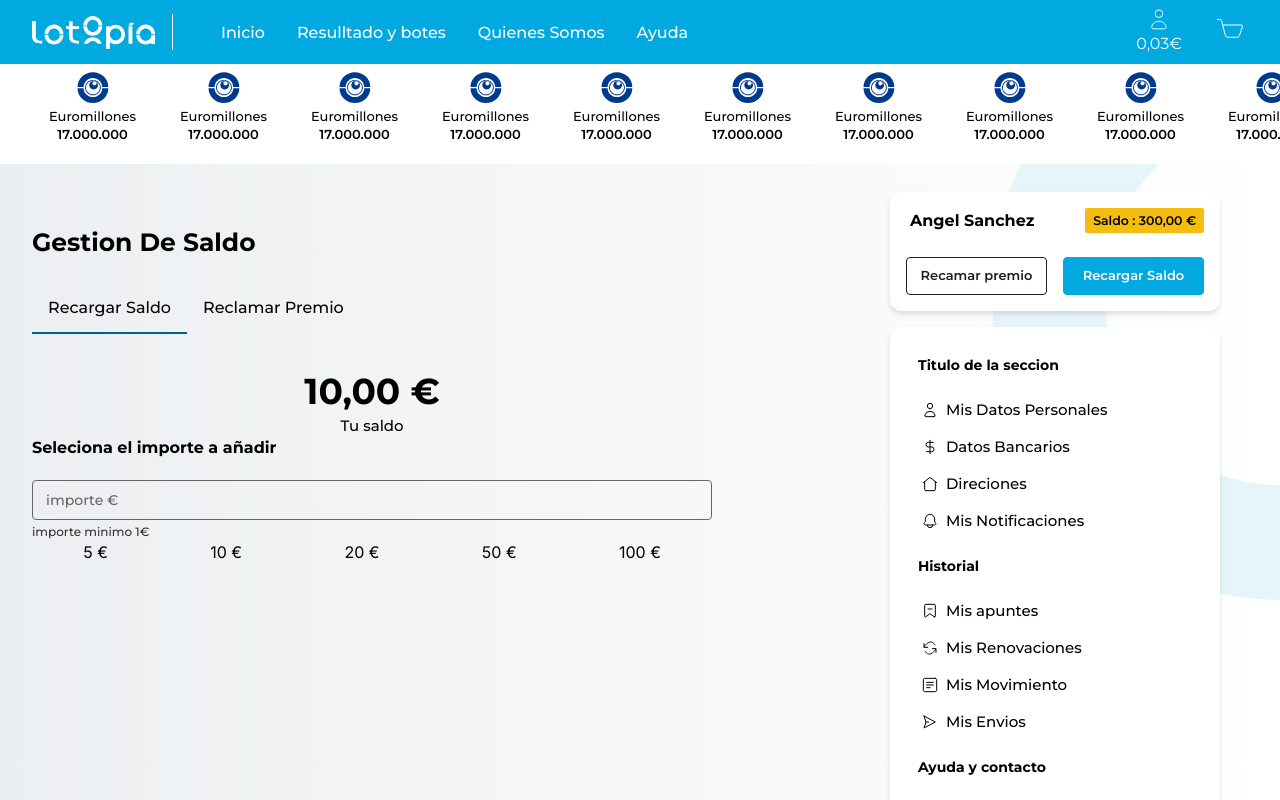
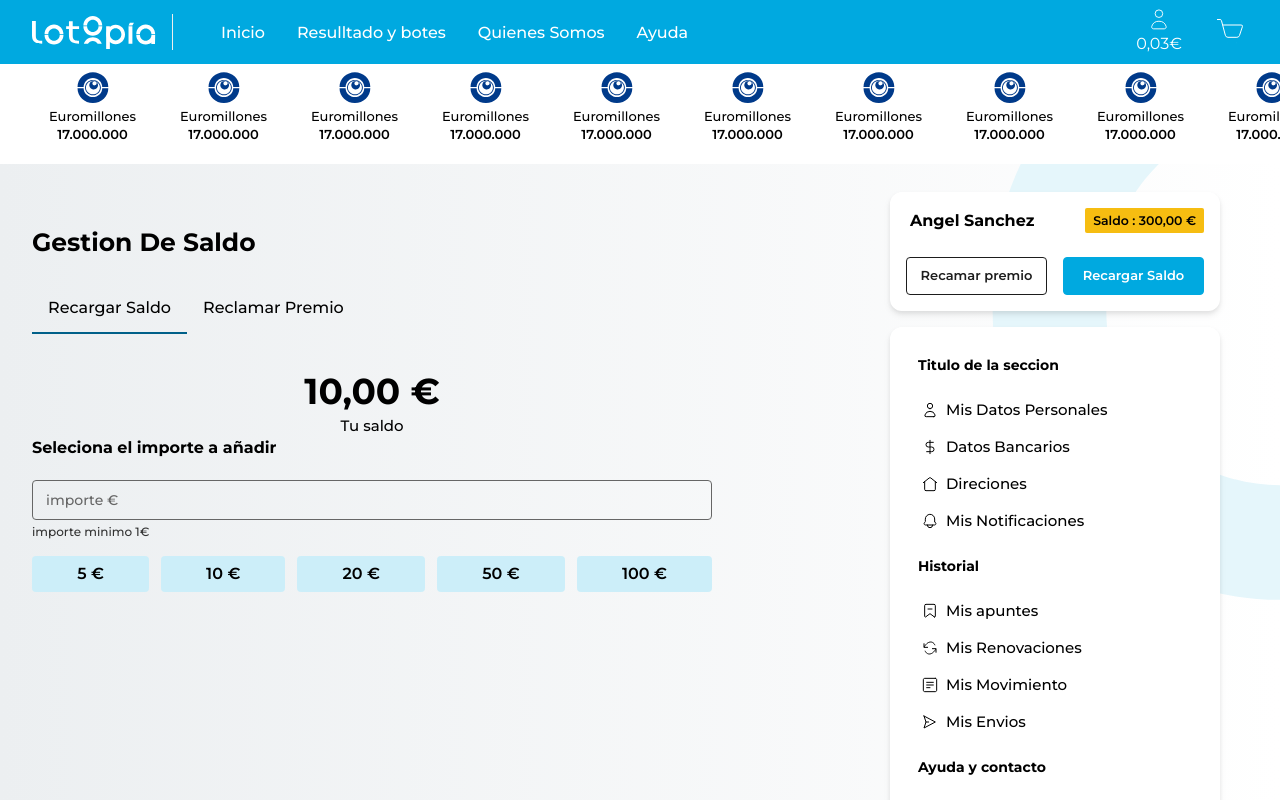
Before and after one commit to angeleesc/pulpo-line-challenger-2, a Next.js app: page / in a window 1280 px wide. Shown: the top 800 px of the page. Built offline with nearby package versions, Linux system fonts and the light colour scheme.

Commit message:
agregando el boton de opciones de deposito

```diff
--- a/src/app/component/inputs/button-group-input/ButtonGroupButton.tsx
+++ b/src/app/component/inputs/button-group-input/ButtonGroupButton.tsx
@@ -1,6 +1,7 @@
 "use client";
 import { OptionsTabsType } from "@/types/tabOptions";
 import React from "react";
+import "./button-group.scss";
 
 type MenuTabOptionPropsType = {
   options: OptionsTabsType[];
@@ -18,10 +19,22 @@ export default function ButtonGroupButton({
       {options.map((option, i) => {
         return (
           <button
-          type="button"
-          key={i}
-          className={`text-center flex-grow`}
-          onClick={() => setOption(option.value || "")}
+            type="button"
+            key={i}
+            className={`
+                text-center
+                flex-grow
+                font-montserrat
+                font-semibold
+                text-[16px]
+                leading-[20px]
+
+                ${
+              currentOption === option.value
+                ? "button-group button-group-active"
+                : "button-group"
+            }`}
+            onClick={() => setOption(option.value || "")}
           >
             {option.title && option.title}
             {"  "} {option.icon && option.icon}
--- a/src/app/component/inputs/button-group-input/button-group.scss
+++ b/src/app/component/inputs/button-group-input/button-group.scss
@@ -1,3 +1,20 @@
 .button-group{
+    @apply p-2 bg-primary-20 outline-none rounded mx-[6px];
+
+
+
+    &.button-group-active{
+        @apply bg-primary-pressed text-white;
+    }
+
+
+    &:first-child{
+        @apply ml-0;
+    }
+
+    &:last-child{
+        @apply mr-0;
+    }
+
 
 }
--- a/src/app/component/template/rechage-balance-form/RechargeBalanceForm.tsx
+++ b/src/app/component/template/rechage-balance-form/RechargeBalanceForm.tsx
@@ -51,11 +51,13 @@ export default function RechargeBalanceForm() {
         onChange={(e) => setBalanceState(e.target.value)}
         type="number"
       />
-      <ButtonGroupButton
-        currentOption={balanceState}
-        options={moneyValuesOptions}
-        setOption={setBalanceState}
-      />
+      <div className="mt-4">
+        <ButtonGroupButton
+          currentOption={balanceState}
+          options={moneyValuesOptions}
+          setOption={setBalanceState}
+        />
+      </div>
     </form>
   );
 }
```
